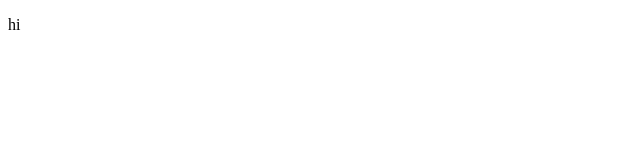
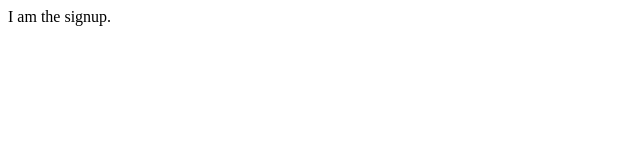
Before and after one commit to Sub-Zero-Subscriptions/SubZero, a React (Vite) app: page /signup in a window 1280 px wide. Shown: the top 160 px of the page, without its empty margins (0-640 px from the left). Built offline with nearby package versions, Linux system fonts and the light colour scheme.

Commit message:
react router paths

```diff
--- a/src/client/App.jsx
+++ b/src/client/App.jsx
@@ -1,12 +1,19 @@
-import { useState } from 'react';
-import './App.css';
+import React from 'react';
+import { BrowserRouter as Router, Route, Routes } from 'react-router-dom';
+import Dashboard from './components/Dashboard';
+import Login from './components/Login';
+import Signup from './components/Signup';
 
-function App() {
+const App = () => {
   return (
-    <>
-      <p>hi</p>
-    </>
+    <Router>
+      <Routes>
+        <Route path="/" element={<Login />} />
+        <Route path="/dashboard" element={<Dashboard />} />
+        <Route path="/signup" element={<Signup />} />
+      </Routes>
+    </Router>
   );
-}
+};
 
 export default App;
--- /dev/null
+++ b/src/client/components/Dashboard.jsx
@@ -0,0 +1,5 @@
+export default function Dashboard () {
+    return (
+        <div>I am the dash.</div>
+    )
+}
--- a/src/client/components/Login.jsx
+++ b/src/client/components/Login.jsx
@@ -0,0 +1,5 @@
+export default function Login () {
+    return (
+        <div>I am the login.</div>
+    )
+}
--- /dev/null
+++ b/src/client/components/Signup.jsx
@@ -0,0 +1,5 @@
+export default function Signup () {
+    return (
+        <div>I am the signup.</div>
+    )
+}
```
